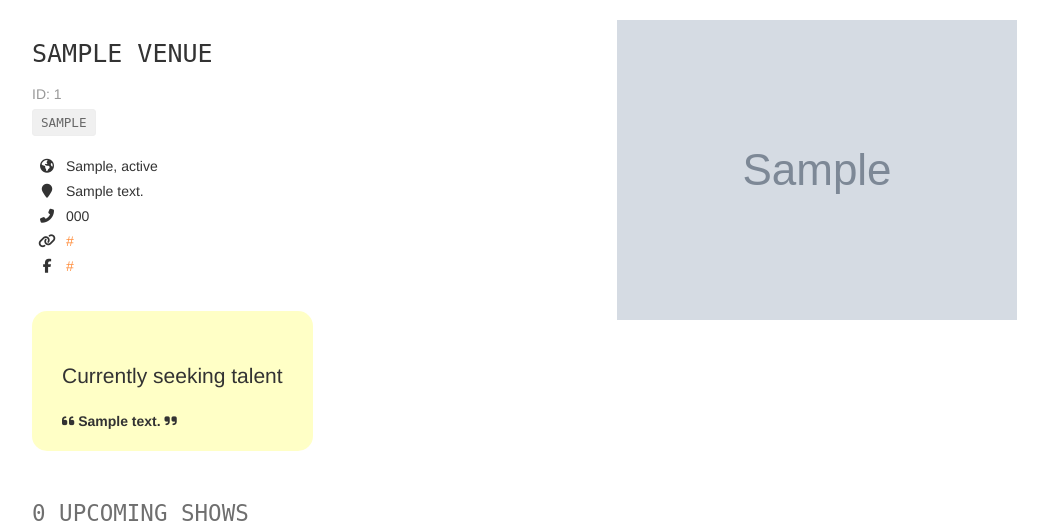
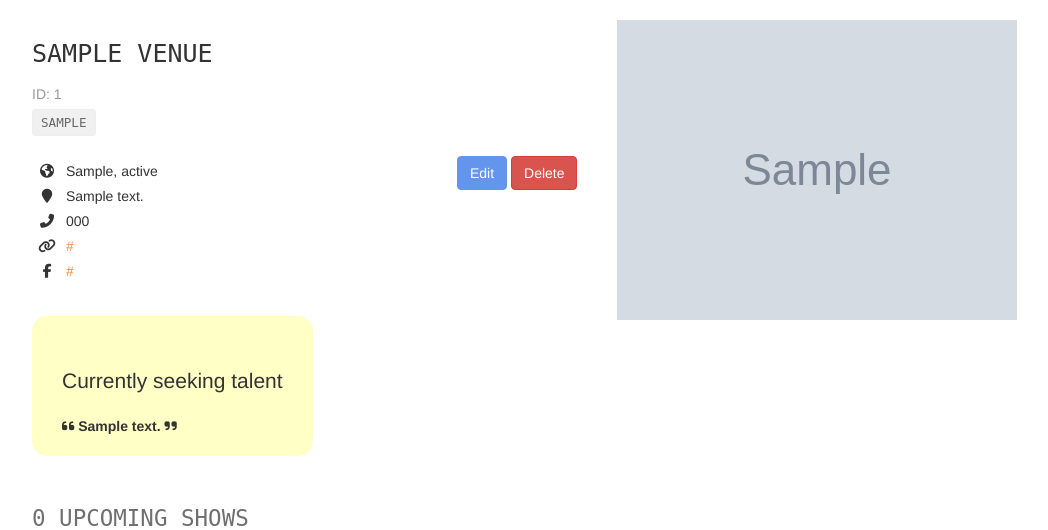
Before and after one commit to Omarb28/fyyur, a Flask app: page /venues/1 in a window 1280 px wide. Shown: the part 60-590 px from the top of the page, without its empty margins (38-1086 px from the left). Run offline with Flask 2, Linux system fonts and the light colour scheme; tables that the repository leaves empty hold one stand-in row (values such as "Sample post"); grey boxes marked "Sample" are stand-in pictures; some libraries are stand-ins or nearby versions.

Commit message:
Added edit and delete buttons to Venue/Artist views

```diff
--- a/app.py
+++ b/app.py
@@ -299,8 +299,13 @@ def show_venue(venue_id):
     "upcoming_shows_count": len(upcoming_shows)
   }
 
+  button_links = {
+    "edit": url_for('edit_venue', venue_id=venue_id),
+    "delete": url_for('index')
+  }
+
   #data = list(filter(lambda d: d['id'] == venue_id, [data1, data2, data3]))[0]
-  return render_template('pages/show_venue.html', venue=venue_data)
+  return render_template('pages/show_venue.html', venue=venue_data, button_links=button_links)
 
 #  Create Venue
 #  ----------------------------------------------------------------
@@ -533,8 +538,13 @@ def show_artist(artist_id):
     "upcoming_shows_count": len(upcoming_shows)
   }
 
+  button_links = {
+    "edit": url_for('edit_artist', artist_id=artist_id),
+    "delete": url_for('index')
+  }
+
   #data = list(filter(lambda d: d['id'] == artist_id, [data1, data2, data3]))[0]
-  return render_template('pages/show_artist.html', artist=artist_data)
+  return render_template('pages/show_artist.html', artist=artist_data, button_links=button_links)
 
 #  Update
 #  ----------------------------------------------------------------
--- a/templates/pages/show_venue.html
+++ b/templates/pages/show_venue.html
@@ -14,6 +14,8 @@
 			<span class="genre">{{ genre }}</span>
 			{% endfor %}
 		</div>
+		<div class="container" style="padding-left: 0">
+			<div class="col-sm-4" style="padding-left: 0;">
 				<p>
 					<i class="fas fa-globe-americas"></i> {{ venue.city }}, {{ venue.state }}
 				</p>
@@ -29,6 +31,13 @@
 				<p>
 					<i class="fab fa-facebook-f"></i> {% if venue.facebook_link %}<a href="{{ venue.facebook_link }}" target="_blank">{{ venue.facebook_link }}</a>{% else %}No Facebook Link{% endif %}
 				</p>
+			</div>
+			<div class="col-sm-2" style="padding-left: 40px">
+				<button class="btn btn-info" type="button" style="border-color: cornflowerblue; background: cornflowerblue;"
+								onclick="location.href='{{ button_links.edit }}'">Edit</button>
+				<button class="btn btn-danger" type="button" onclick="location.href='{{ button_links.delete }}'">Delete</button>
+			</div>
+		</div>
 		{% if venue.seeking_talent %}
 		<div class="seeking">
 			<p class="lead">Currently seeking talent</p>
```
Also changed, not shown: templates/pages/show_artist.html (+9 -0 lines). Lines whose indentation alone changed are shown as unchanged.
